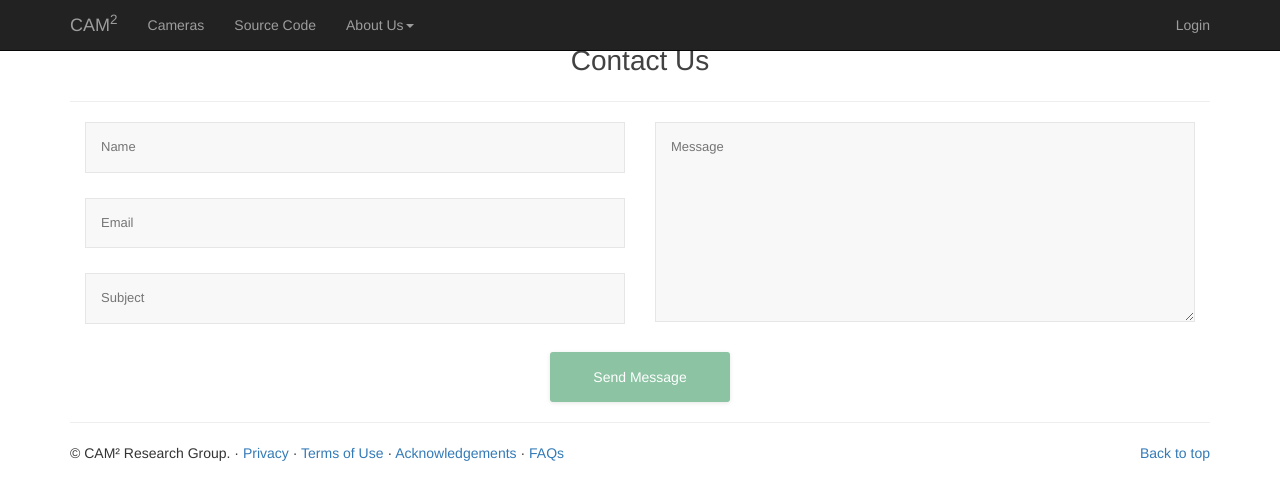
After one commit to PurdueCAM2Project/CAM2WebUI, a Django app: template app/templates/app/contact.html in a window 1280 px wide. The commit adds this page. Shown: the top 500 px of the page. Run offline with Django 3.2, Linux system fonts and the light colour scheme; the template is opened without the code that fills it, so the values that code supplies are empty; some libraries are stand-ins or nearby versions.

Commit message:
modify team pages and add back ack, faq, and contact page due to previous wrong revert

```diff
--- /dev/null
+++ b/app/static/app/css/contact.css
@@ -0,0 +1,120 @@
+.center {
+  text-align: center;
+  font-size: 2.0em;
+  color: #424242;
+}
+
+#contact {
+  padding: 10px 0 10px;
+}
+
+.contact-text {
+  margin: 45px auto;
+}
+
+.mail-message-area {
+  width: 100%;
+  padding: 0 15px;
+}
+
+.mail-message {
+  width: 100%;
+  background: rgba(255, 255, 255, 0.8) !important;
+  -webkit-transition: all 0.7s;
+  -moz-transition: all 0.7s;
+  transition: all 0.7s;
+  margin: 0 auto;
+  border-radius: 0;
+}
+
+.form {
+  width: 100%;
+  padding: 15px;
+  background: #f8f8f8;
+  border: 1px solid rgba(0, 0, 0, 0.075);
+  margin-bottom: 25px;
+  color: #727272 !important;
+  font-size: 13px;
+  -webkit-transition: all 0.4s;
+  -moz-transition: all 0.4s;
+  transition: all 0.4s;
+}
+
+.form:hover {
+  border: 1px solid #8BC3A3;
+}
+
+.form:focus {
+  color: white;
+  outline: none;
+  border: 1px solid #8BC3A3;
+}
+
+.textarea {
+  height: 200px;
+  max-height: 200px;
+  max-width: 100%;
+}
+
+.button {
+  padding: 8px 12px;
+  background: #0A5175;
+  display: block;
+  width: 120px;
+  margin: 10px 0 0px 0;
+  border-radius: 3px;
+  -webkit-transition: all 0.3s;
+  -moz-transition: all 0.3s;
+  transition: all 0.3s;
+  text-align: center;
+  font-size: 0.8em;
+  box-shadow: 0px 1px 4px rgba(0, 0, 0, 0.10);
+  -moz-box-shadow: 0px 1px 4px rgba(0, 0, 0, 0.10);
+  -webkit-box-shadow: 0px 1px 4px rgba(0, 0, 0, 0.10);
+}
+
+.button:hover {
+  background: #8BC3A3;
+  color: white;
+}
+
+
+/* Send Button Styles */
+
+.form-btn {
+  width: 180px;
+  display: block;
+  height: auto;
+  padding: 15px;
+  color: #fff;
+  background: #8BC3A3;
+  border: none;
+  border-radius: 3px;
+  outline: none;
+  -webkit-transition: all 0.3s;
+  -moz-transition: all 0.3s;
+  transition: all 0.3s;
+  margin: auto;
+  box-shadow: 0px 1px 4px rgba(0, 0, 0, 0.10);
+  -moz-box-shadow: 0px 1px 4px rgba(0, 0, 0, 0.10);
+  -webkit-box-shadow: 0px 1px 4px rgba(0, 0, 0, 0.10);
+}
+
+.form-btn:hover {
+  background: #111;
+  color: white;
+  border: none;
+}
+
+.form-btn:active {
+  opacity: 0.9;
+}
+
+center {
+  margin-top: 330px;
+}
+
+input {
+  position: relative;
+  z-index: 9999;
+}
--- a/app/static/app/css/index.css
+++ b/app/static/app/css/index.css
@@ -11,7 +11,7 @@ img {
   position: absolute;
   top: 50%;
   left: 50%;
-  color:white;
+  color: white;
   transform: translate(-50%, -50%);
   font-size: 18px;
 }
--- a/app/templates/app/base.html
+++ b/app/templates/app/base.html
@@ -38,7 +38,7 @@
             <ul class="dropdown-menu">
               <li><a href="/team/">Team</a></li>
               <li><a href="">Publications</a></li>
-              <li><a href="">Contact Us</a></li>
+              <li><a href="/contact/">Contact Us</a></li>
             </ul>
           </li>
         </ul>
@@ -55,7 +55,7 @@
     <hr class="divide-divider">
     <footer>
       <p class="pull-right hidden-xs"><a href="#">Back to top</a></p>
-      <p>© CAM² Research Group.   ·   <a href="/privacy/">Privacy</a>   ·   <a href="/terms/">Terms of Use</a></p>
+      <p>© CAM² Research Group.   ·   <a href="/privacy/">Privacy</a>   ·   <a href="/terms/">Terms of Use</a>   ·   <a href="/ack/">Acknowledgements</a>   ·   <a href="/faqs/">FAQs</a></p>
     </footer>
   </div>
 
--- /dev/null
+++ b/app/templates/app/contact.html
@@ -0,0 +1,25 @@
+{% extends "app/base.html" %}
+{% load static %}
+{% block css %}
+<link rel="stylesheet" href="{% static "app/css/contact.css" %}" />
+{% endblock %}
+{% block content %}
+<div class="container">
+  <hr class="divide-divider">
+  <div class="center">Contact Us </div>
+  <hr class="divide-divider">
+  <form id="contact-us" method="post" action="#">
+    <div class="col-xs-6 wow animated slideInLeft" data-wow-delay=".5s">
+      <input type="text" name="name" id="name" required="required" class="form" placeholder="Name" />
+      <input type="email" name="mail" id="mail" required="required" class="form" placeholder="Email" />
+      <input type="text" name="subject" id="subject" required="required" class="form" placeholder="Subject" /> </div>
+    <div class="col-xs-6 wow animated slideInRight" data-wow-delay=".5s">
+      <textarea name="message" id="message" class="form textarea" placeholder="Message"></textarea>
+    </div>
+    <div class="relative fullwidth col-xs-12">
+      <button type="submit" id="submit" name="submit" class="form-btn semibold">Send Message</button>
+    </div>
+    <div class="clear"></div>
+  </form>
+</div>
+{% endblock %}
--- a/cam2webui/urls.py
+++ b/cam2webui/urls.py
@@ -25,6 +25,9 @@ urlpatterns = [
     url(r'^cameras/$', app_views.cameras, name='cameras'),
     url(r'^team/$', app_views.team, name='team'),
     url(r'^privacy/$', app_views.privacy, name='privacy'),
+    url(r'^ack/$', app_views.acknowledgement, name='acknowledgement'),
+    url(r'^contact/$', app_views.contact, name='contact'),
+    url(r'^faqs/$', app_views.faqs, name='faqs'),
     url(r'^terms/$', app_views.terms, name='terms'),
     url(r'^profile/$', app_views.profile, name='profile'),
     url(r'^login/', auth_views.login, {'template_name': 'app/login.html'}, name='login'),
```
Also changed, not shown: app/static/app/css/ack.css (added, +34 -0 lines), app/static/app/css/faq.css (added, +30 -0 lines), app/static/app/css/profile.css (added, +24 -0 lines), app/static/app/css/team.css (+10 -0 lines), app/templates/app/ack.html (added, +75 -0 lines), app/templates/app/faq.html (added, +32 -0 lines), app/templates/app/team.html (+33 -23 lines), app/views.py (+9 -0 lines).
